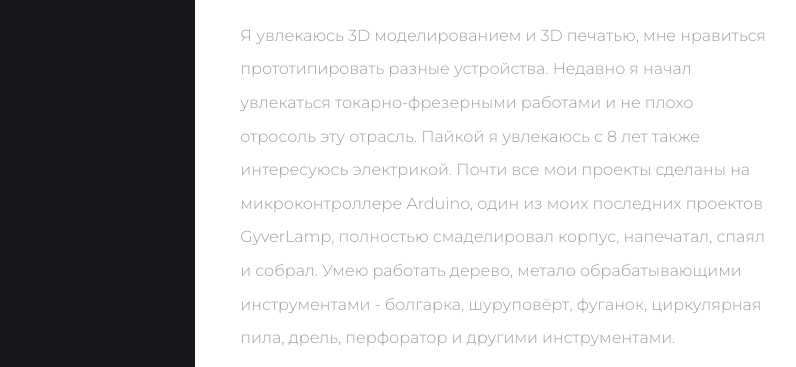
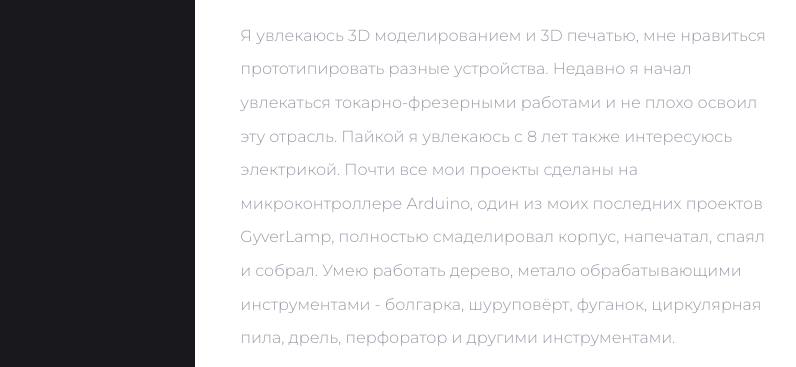
Before and after one commit to Alextechnolgie/rrg, a website: page about.html in a window 1280 px wide. Shown: the part 193-560 px from the top of the page, without its empty margins (18-814 px from the left). Drawn offline with Linux system fonts and the light colour scheme.

Commit message:
Update about.html

```diff
--- a/about.html
+++ b/about.html
@@ -111,7 +111,7 @@
                                             Мои увлечения и навыки.
                                         </h3>
                                         <p>
-                                           Я увлекаюсь 3D моделированием и 3D печатью, мне нравиться прототипировать разные устройства. Недавно я начал увлекаться токарно-фрезерными работами и не плохо отросоль эту отрасль. Пайкой я увлекаюсь с 8 лет также интересуюсь электрикой. Почти все мои проекты сделаны на микроконтроллере Arduino, один из моих последних проектов GyverLamp, полностью смаделировал корпус, напечатал, спаял и собрал. Умею работать дерево, метало обрабатывающими инструментами - болгарка, шуруповёрт, фуганок, циркулярная пила, дрель, перфоратор и другими инструментами.
+                                           Я увлекаюсь 3D моделированием и 3D печатью, мне нравиться прототипировать разные устройства. Недавно я начал увлекаться токарно-фрезерными работами и не плохо освоил эту отрасль. Пайкой я увлекаюсь с 8 лет также интересуюсь электрикой. Почти все мои проекты сделаны на микроконтроллере Arduino, один из моих последних проектов GyverLamp, полностью смаделировал корпус, напечатал, спаял и собрал. Умею работать дерево, метало обрабатывающими инструментами - болгарка, шуруповёрт, фуганок, циркулярная пила, дрель, перфоратор и другими инструментами.
 
                                         </p>
 
```
